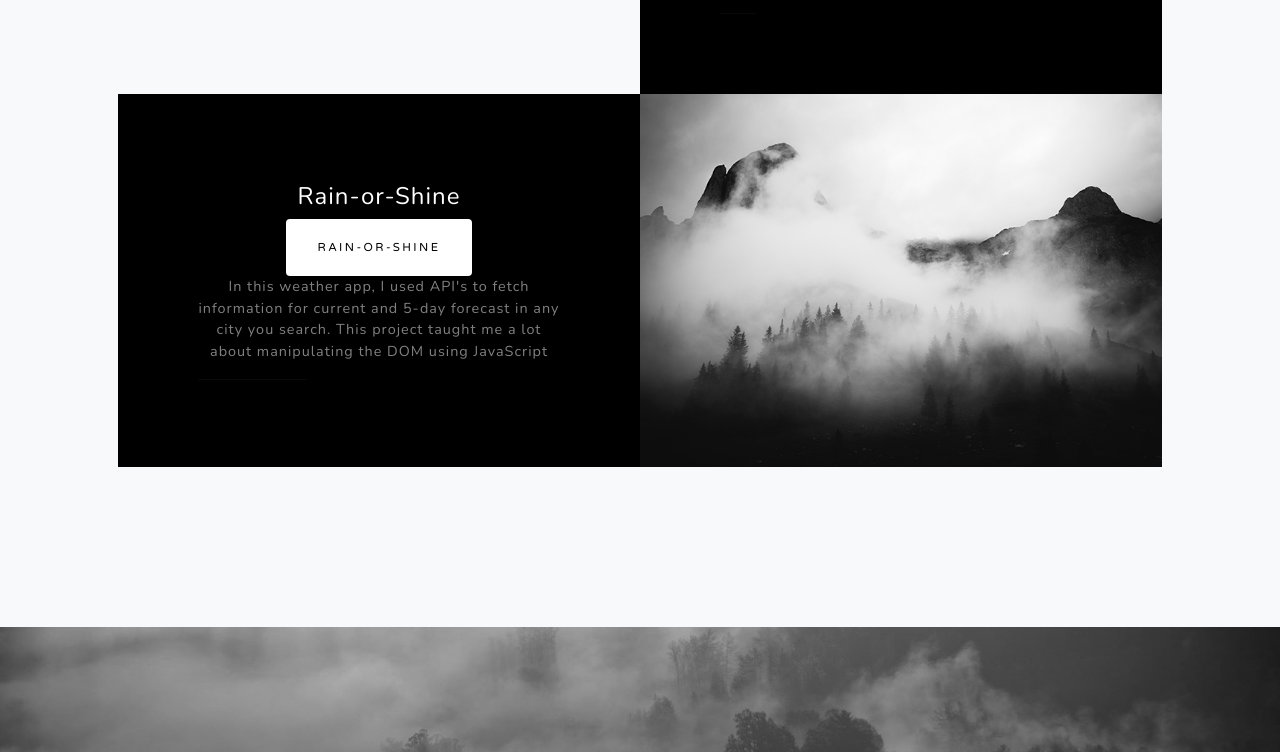
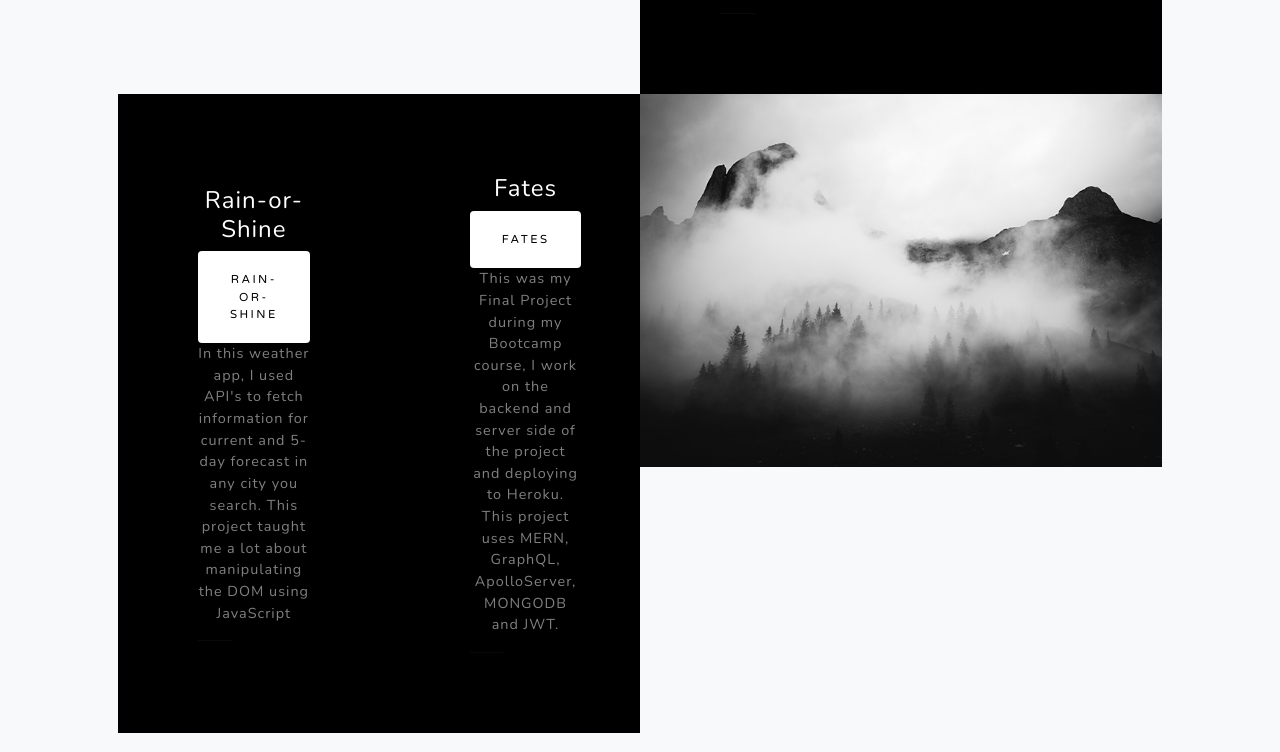
Before and after one commit to SipG789/Portunus, a plain HTML site: page index.html in a window 1280 px wide. Shown: the part 2400-3152 px from the top of the page. Drawn offline with nearby package versions, Linux system fonts and the light colour scheme.

Commit message:
added final project

```diff
--- a/index.html
+++ b/index.html
@@ -116,6 +116,14 @@
                                     <p class="mb-0 text-white-50">In this weather app, I used API's to fetch information for current and 5-day forecast in any city you search. This project taught me a lot about manipulating the DOM using JavaScript</p>
                                     <hr class="d-none d-lg-block mb-0 me-0" />
                                 </div>
+
+                                <div class="project-text w-100 my-auto text-center text-lg-right">
+                                    <h4 class="text-white">Fates</h4>
+                                    <a class="btn btn-white" href="https://immense-ocean-63778.herokuapp.com/">Fates</a>
+                                    <p class="mb-0 text-white-50">This was my Final Project during my Bootcamp course, I work on the backend and server side of the project and deploying to Heroku. This project uses MERN, GraphQL, ApolloServer, MONGODB and JWT. </p>
+                                    <hr class="d-none d-lg-block mb-0 me-0" />
+                                </div>
+
                             </div>
                         </div>
                     </div>
```
